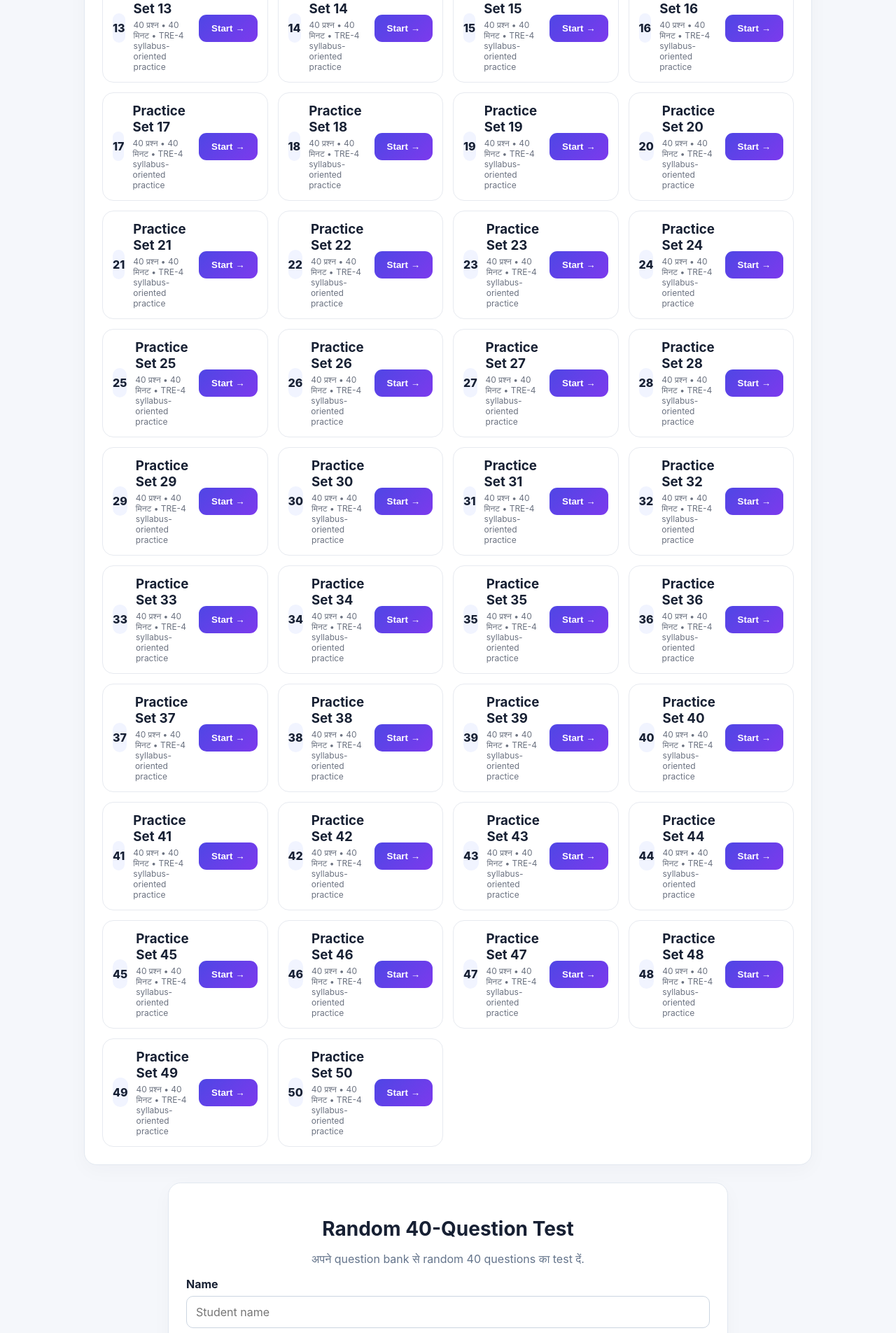
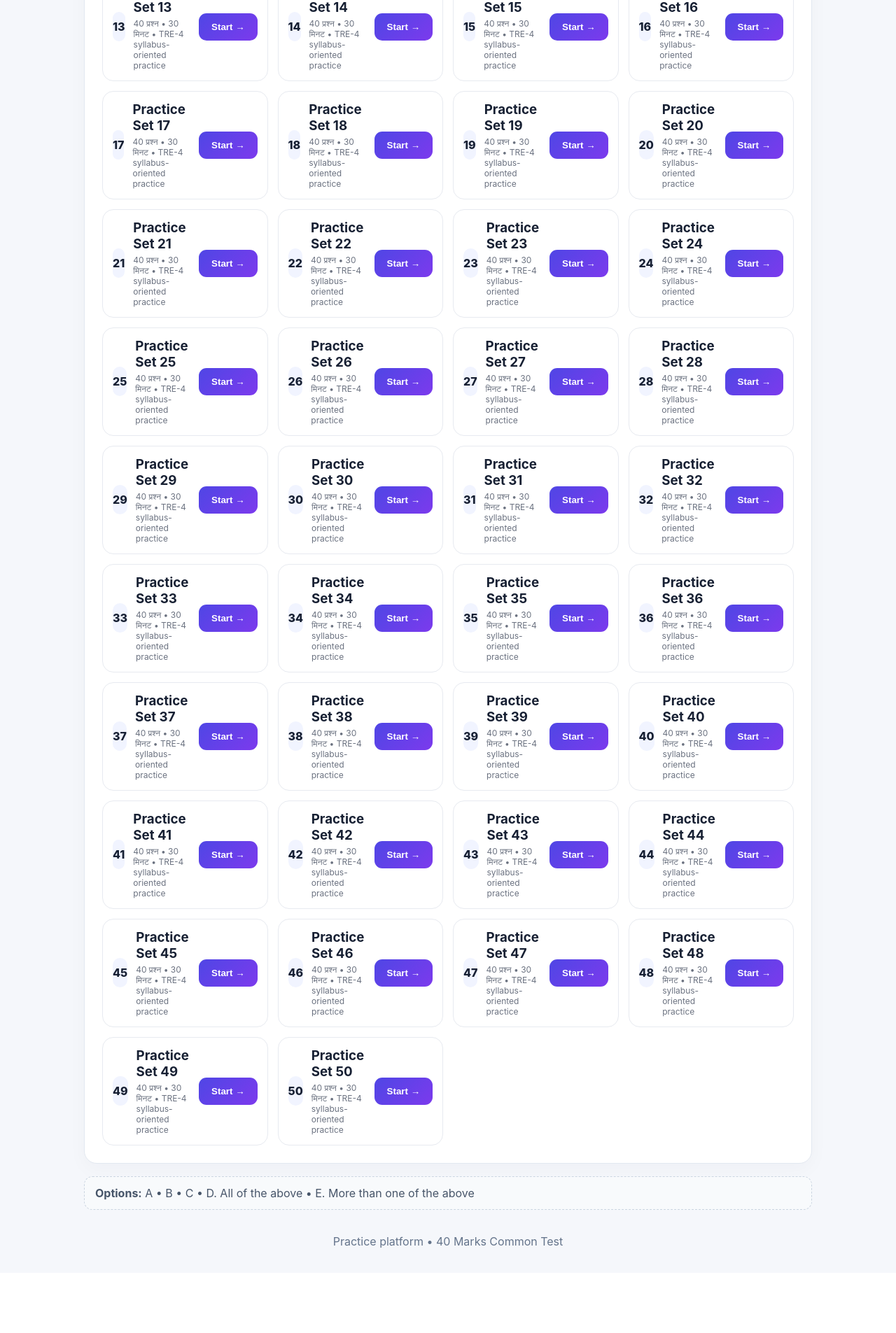
Before and after one commit to projnew8175/tre4-bihar-mock-test, a Flask app: page / in a window 1280 px wide. Shown: the part 1215-3120 px from the top of the page at 70% size. After the commit the page ends 2999 px from the top, so only its background shows below. Run offline with Flask 3, Linux system fonts and the light colour scheme.

Commit message:
Add files via upload

```diff
--- a/app.py
+++ b/app.py
@@ -97,7 +97,7 @@ def seed_practice_sets():
     ]
     for number in range(1, 51):
         ps = PracticeSet(number=number, title=f"Practice Set {number}",
-                         description="40 प्रश्न • 40 मिनट • TRE-4 syllabus-oriented practice")
+                         description="40 प्रश्न • 30 मिनट • TRE-4 syllabus-oriented practice")
         db.session.add(ps)
         db.session.flush()
         subjects = mixes[(number - 1) % len(mixes)]
@@ -147,29 +147,6 @@ def start_practice(set_number):
     session["student_id"] = student.id
     session["practice_set_id"] = ps.id
     session["practice_set_number"] = ps.number
-    session["questions"] = [q.id for q in selected]
-    session["answers"] = {}
-    return redirect(url_for("test"))
-
-@app.route("/start", methods=["POST"])
-def start():
-    name, roll = request.form.get("name","").strip(), request.form.get("roll","").strip()
-    subjects = request.form.getlist("subjects")
-    if not name or not roll:
-        flash("Name और Roll/Mobile भरना जरूरी है।", "error")
-        return redirect(url_for("index"))
-    query = Question.query
-    if subjects and "All" not in subjects:
-        query = query.filter(Question.subject.in_(subjects))
-    questions = query.all()
-    if len(questions) < 40:
-        flash(f"Selected subjects में कम से कम 40 questions चाहिए। अभी {len(questions)} हैं।", "error")
-        return redirect(url_for("index"))
-    student = Student(name=name, roll=roll)
-    db.session.add(student); db.session.commit()
-    selected = random.sample(questions, 40)
-    random.shuffle(selected)
-    session["student_id"] = student.id
     session["questions"] = [q.id for q in selected]
     session["answers"] = {}
     return redirect(url_for("test"))
--- a/templates/index.html
+++ b/templates/index.html
@@ -1,11 +1,10 @@
 {% extends "base.html" %}{% block title %}TRE-4 Bihar | Practice Sets{% endblock %}{% block content %}
-<section class="hero"><div class="badge">BIHAR TEACHER RECRUITMENT • MOCK PRACTICE</div><h1>Master your <span>TRE-4</span> 40 Marks</h1><p>Secondary & Higher Secondary के लिए ready-made practice sets, timed test और instant result.</p>
-<div class="hero-actions"><a class="button" href="#sets">View 50 Practice Sets</a><a class="button ghost" href="#random">Random Test</a></div></section>
-<div class="cards"><div class="stat"><b>50</b><small>Ready Practice Sets</small></div><div class="stat"><b>40</b><small>Questions / Set</small></div><div class="stat"><b>40</b><small>Minutes / Set</small></div><div class="stat"><b>5</b><small>Options / Question</small></div></div>
+<section class="hero"><div class="badge">BIHAR TEACHER RECRUITMENT • MOCK PRACTICE</div><h1>Master your <span>TRE-4</span> 40 Marks</h1><p>Secondary & Higher Secondary के लिए ready-made practice sets, 30-minute timed test और instant result.</p>
+<div class="hero-actions"><a class="button" href="#sets">View 50 Practice Sets</a></div></section>
+<div class="cards"><div class="stat"><b>50</b><small>Ready Practice Sets</small></div><div class="stat"><b>40</b><small>Questions / Set</small></div><div class="stat"><b>30</b><small>Minutes / Set</small></div><div class="stat"><b>5</b><small>Options / Question</small></div></div>
 <section id="sets" class="card"><div><h2>50 Ready-Made Practice Sets</h2><p>Questions website में पहले से मौजूद हैं। आपको CSV upload करके sets बनाने की जरूरत नहीं है.</p></div>
 <div class="set-grid">{% for ps in practice_sets %}<div class="set-card"><div class="set-no">{{ps.number}}</div><div><h3>{{ps.title}}</h3><p>{{ps.description}}</p></div><button type="button" onclick="openSet({{ps.number}})">Start →</button></div>{% endfor %}</div></section>
-<section id="random" class="card start"><div><h2>Random 40-Question Test</h2><p>अपने question bank से random 40 questions का test दें.</p></div>
-<form method="post" action="{{url_for('start')}}"><label>Name</label><input name="name" required placeholder="Student name"><label>Roll No. / Mobile</label><input name="roll" required placeholder="Roll number or mobile"><label>Subjects</label><div class="subjects"><label class="check"><input type="checkbox" name="subjects" value="All" checked> All Subjects</label>{% for s in counts %}<label class="check"><input type="checkbox" name="subjects" value="{{s}}"> {{s}} <em>{{counts[s]}}</em></label>{% endfor %}</div><button>Start Random Test →</button></form></section>
+
 <div class="notice"><b>Options:</b> A • B • C • D. All of the above • E. More than one of the above</div>
 <div id="setModal" class="modal"><div class="modal-box"><button class="modal-close" onclick="closeSet()">×</button><h2 id="modalTitle">Practice Set</h2><p>अपना नाम और Roll/Mobile डालकर test शुरू करें.</p><form id="setForm" method="post"><label>Name</label><input name="name" required placeholder="Student name"><label>Roll No. / Mobile</label><input name="roll" required placeholder="Roll number or mobile"><button>Start This Practice Set →</button></form></div></div>
 <script>function openSet(n){document.getElementById('setModal').classList.add('show');document.getElementById('modalTitle').textContent='Practice Set '+n;document.getElementById('setForm').action='/practice/'+n}function closeSet(){document.getElementById('setModal').classList.remove('show')}window.onclick=e=>{if(e.target.id==='setModal')closeSet()}</script>
--- a/templates/test.html
+++ b/templates/test.html
@@ -1,5 +1,5 @@
 {% extends "base.html" %}{% block title %}Test | TRE-4{% endblock %}{% block content %}
-<div class="testbar"><div><b>TRE-4 • 40 Marks</b><small>Each question = 1 mark</small></div><div class="timer" id="timer">40:00</div></div>
+<div class="testbar"><div><b>TRE-4 • 40 Marks</b><small>Each question = 1 mark</small></div><div class="timer" id="timer">30:00</div></div>
 <div class="palette" id="palette">{% for q in questions %}<button type="button" onclick="go({{loop.index}})" id="p{{loop.index}}">{{loop.index}}</button>{% endfor %}</div>
 <form id="testForm" method="post" action="{{url_for('submit')}}">
 {% for q in questions %}<section class="question" id="question-{{loop.index}}" data-index="{{loop.index}}">
@@ -9,7 +9,7 @@
 {% endfor %}</section>{% endfor %}
 <button class="submit">Submit Test</button></form>
 <script>
-let seconds=30 * 60, timer=document.getElementById('timer');
+let seconds=30*60, timer=document.getElementById('timer');
 function tick(){let m=Math.floor(seconds/60),s=seconds%60;timer.textContent=String(m).padStart(2,'0')+':'+String(s).padStart(2,'0');if(seconds<=0){document.getElementById('testForm').submit();return;}seconds--;setTimeout(tick,1000)}tick();
 function go(n){document.getElementById('question-'+n).scrollIntoView({behavior:'smooth',block:'center'})}
 document.querySelectorAll('.question').forEach((q,i)=>q.querySelectorAll('input').forEach(x=>x.addEventListener('change',()=>document.getElementById('p'+(i+1)).classList.add('done'))));
```
Also changed, not shown: README.md.
